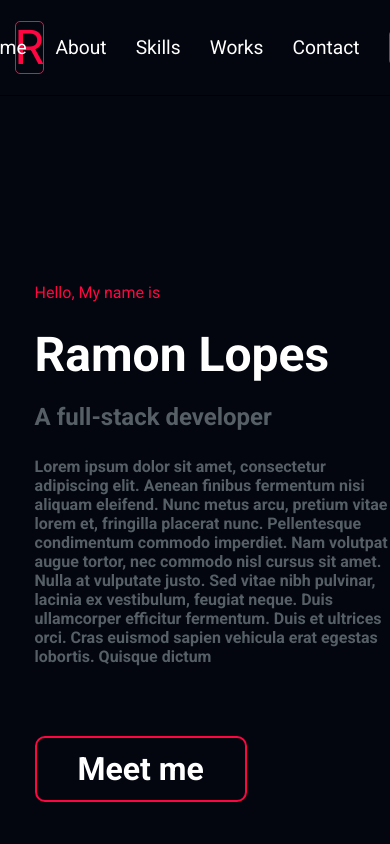
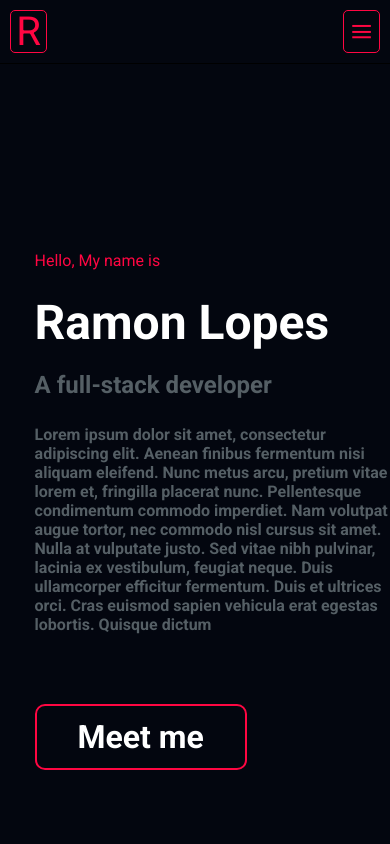
Before and after one commit to RamonMarcelLopes/Portfolio, a React (Vite) app: page / in a window 390 px wide. Shown: the top 844 px of the page. Built offline with nearby package versions, Linux system fonts and the light colour scheme.

Commit message:
feat add header for mobile version

```diff
--- a/src/components/HeaderToBack/index.css
+++ b/src/components/HeaderToBack/index.css
@@ -156,3 +156,8 @@
   margin-left: 5px;
   margin-right: 8px;
 }
+@media (max-width: 415px) and (max-height: 920px) {
+  .headerContainer {
+    display: none;
+  }
+}
--- a/src/components/mobile/header/index.css
+++ b/src/components/mobile/header/index.css
@@ -0,0 +1,40 @@
+.headercontainerMobile {
+  display: flex;
+  height: 4rem;
+  width: 100%;
+  padding: 10px;
+  justify-content: space-between;
+  align-items: center;
+  background-color: #03060f;
+  border-bottom: 1px solid black;
+}
+.letterRContainerMobile {
+  display: flex;
+  justify-content: center;
+  align-items: center;
+  border: 1px solid #ff0642;
+  height: 100%;
+  width: 10%;
+  border-radius: 5px;
+  color: #ff0642;
+  cursor: pointer;
+}
+.letterRmobile {
+  font-size: 250%;
+}
+.containerOptionsMobile {
+  display: flex;
+  justify-content: center;
+  align-items: center;
+  border: 1px solid #ff0642;
+  height: 100%;
+  width: 10%;
+  border-radius: 5px;
+  color: #ff0642;
+  font-size: 250%;
+}
+@media (min-width: 416px) and (min-height: 921px) {
+  .headercontainerMobile {
+    display: none;
+  }
+}
--- a/src/components/mobile/header/index.tsx
+++ b/src/components/mobile/header/index.tsx
@@ -0,0 +1,18 @@
+import React from 'react';
+import './index.css';
+import { useNavigate } from 'react-router-dom';
+const HeaderMobile = () => {
+  let navigate = useNavigate();
+  return (
+    <>
+      <header className="headercontainerMobile">
+        <div onClick={() => navigate('/')} className="letterRContainerMobile">
+          <span className="letterRmobile">R</span>
+        </div>
+        <div className="containerOptionsMobile">≡</div>
+      </header>
+    </>
+  );
+};
+
+export default HeaderMobile;
--- a/src/pages/Home/index.tsx
+++ b/src/pages/Home/index.tsx
@@ -3,12 +3,14 @@ import Header from '../../components/HeaderToBack';
 import './index.css';
 import { useState } from 'react';
 import { useLanguageContext } from '../../contexts/language';
+import HeaderMobile from '../../components/mobile/header';
 
 const Home = () => {
   let { interfaceLanguage } = useLanguageContext() ?? {};
   let navigate: NavigateFunction = useNavigate();
   return (
     <>
+      <HeaderMobile />
       <Header />
       <div className="HomeContainer">
         <div className="containerInformation">
```
